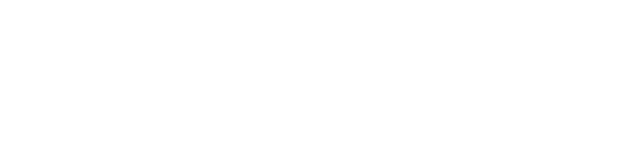
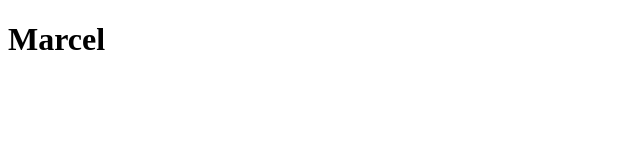
Before and after one commit to makerboomROC/makerboomroc.github.io, a plain HTML site: page index.html in a window 1280 px wide. Shown: the whole page, without its empty margins (0-640 px from the left). Drawn offline with Linux system fonts and the light colour scheme.

Commit message:
Add title

```diff
--- a/index.html
+++ b/index.html
@@ -5,6 +5,6 @@
     <title>Marcel Akerboom - ICT Academie Leiden - ROC</title>
 </head>
 <body>
-
+    <h1>Marcel</h1>
 </body>
 </html>
```
